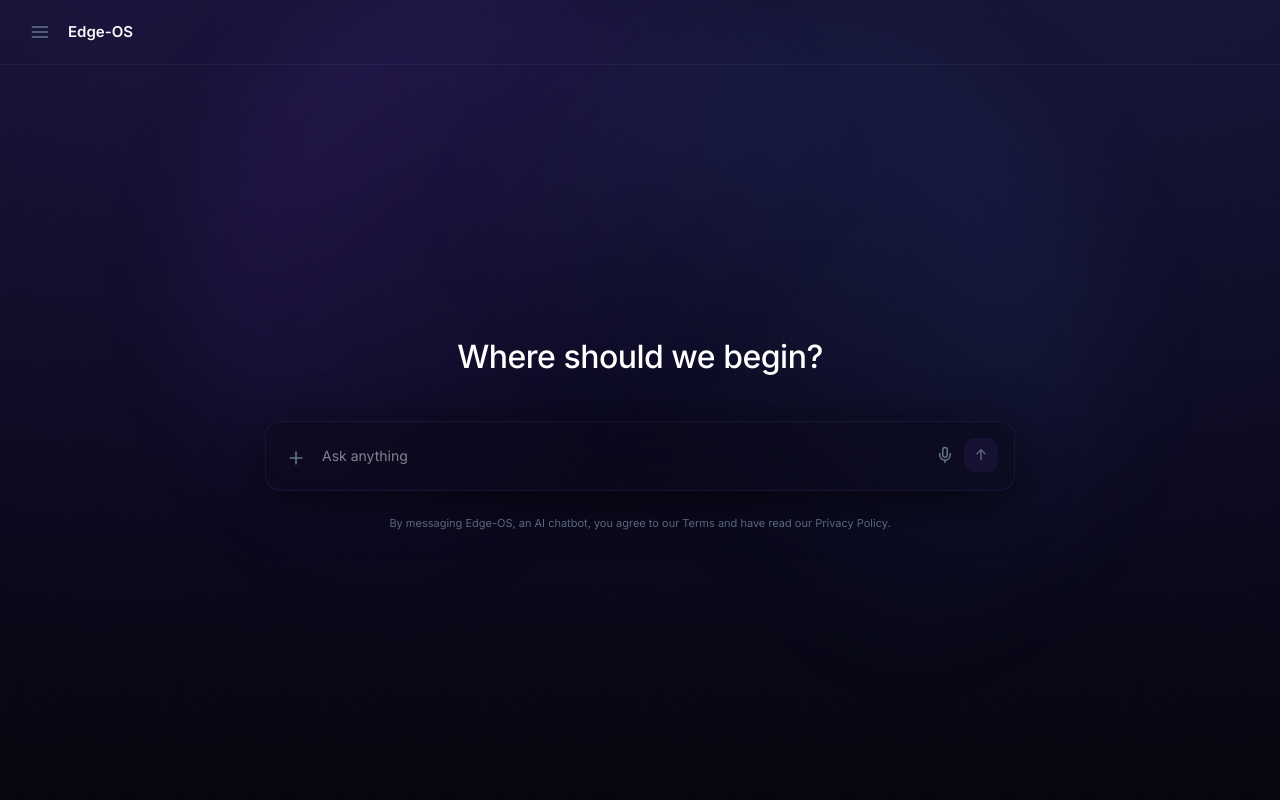
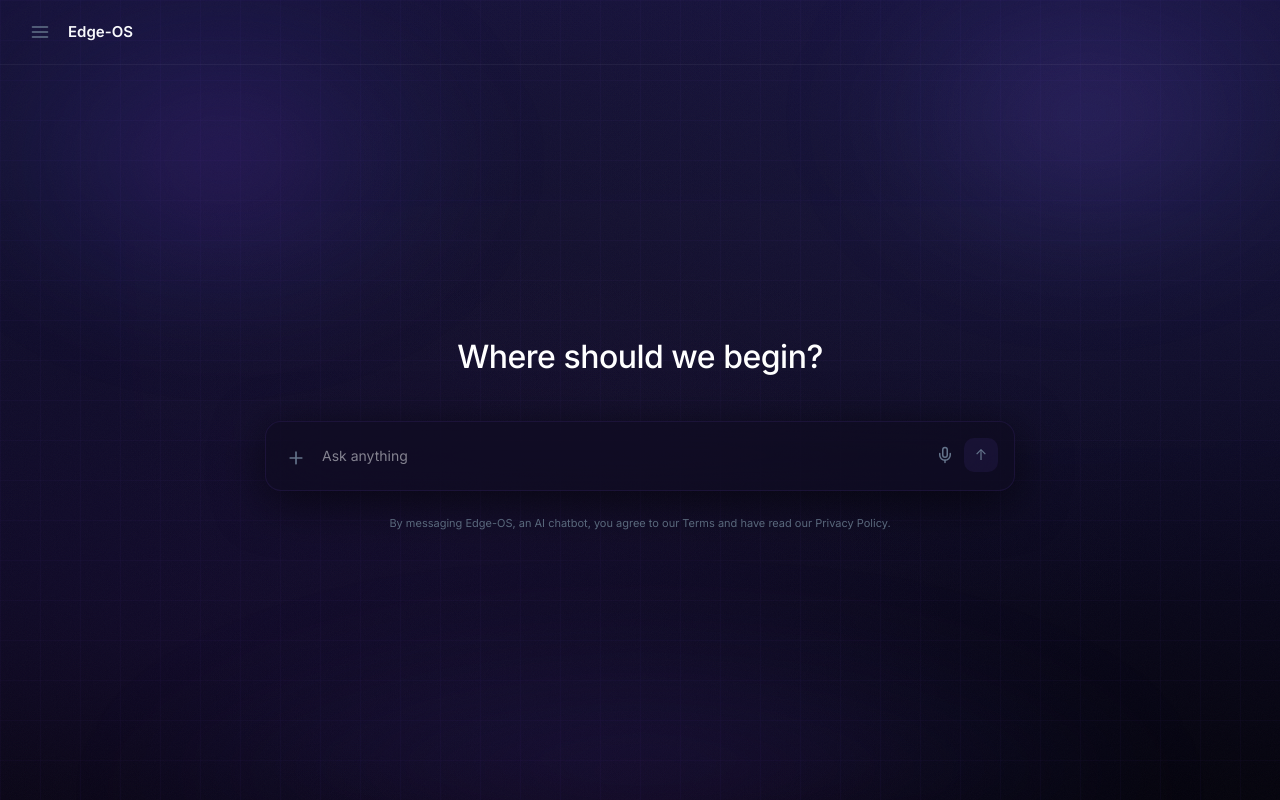
Before and after one commit to Ritesh10356/edge_os, a Next.js app: page / in a window 1280 px wide. Built offline with nearby package versions, Linux system fonts and the light colour scheme.

Commit message:
chore: updated theme to cosmic nebula with grid background and glow patches

```diff
--- a/src/app/components/ChatPanel.tsx
+++ b/src/app/components/ChatPanel.tsx
@@ -439,9 +439,61 @@ This configuration initializes the intelligent inference pipeline utilizing the
         position: 'relative',
       }}
     >
-      {/* Background Glowing Orbs */}
-      <div style={{ position: 'absolute', top: '5%', left: '15%', width: '45vw', height: '45vw', background: 'linear-gradient(135deg, rgba(124,58,237,0.15) 0%, rgba(0,0,0,0) 70%)', filter: 'blur(40px)', animation: 'orbFloat 20s infinite alternate ease-in-out', zIndex: 0, pointerEvents: 'none', borderRadius: '50%' }} />
-      <div style={{ position: 'absolute', bottom: '15%', right: '10%', width: '55vw', height: '55vw', background: 'linear-gradient(225deg, rgba(59,130,246,0.12) 0%, rgba(0,0,0,0) 70%)', filter: 'blur(60px)', animation: 'orbFloat 25s infinite alternate-reverse ease-in-out', zIndex: 0, pointerEvents: 'none', borderRadius: '50%' }} />
+      {/* Line Grid Texture — chat area only */}
+      <div style={{
+        position: 'absolute',
+        inset: 0,
+        zIndex: 0,
+        pointerEvents: 'none',
+        opacity: 0.12,
+        backgroundImage: `
+          linear-gradient(rgba(139, 92, 246, 0.3) 1px, transparent 1px),
+          linear-gradient(90deg, rgba(139, 92, 246, 0.3) 1px, transparent 1px)
+        `,
+        backgroundSize: '40px 40px',
+      }} />
+
+      {/* Gradient Glow Patches — matching reference layout */}
+      {/* Top-left glow */}
+      <div style={{
+        position: 'absolute',
+        top: '-5%',
+        left: '-5%',
+        width: '45%',
+        height: '50%',
+        background: 'radial-gradient(ellipse at center, rgba(124, 58, 237, 0.20) 0%, rgba(79, 70, 229, 0.08) 40%, transparent 70%)',
+        filter: 'blur(40px)',
+        zIndex: 0,
+        pointerEvents: 'none',
+        borderRadius: '50%',
+      }} />
+      {/* Top-right glow */}
+      <div style={{
+        position: 'absolute',
+        top: '-8%',
+        right: '-5%',
+        width: '40%',
+        height: '45%',
+        background: 'radial-gradient(ellipse at center, rgba(139, 92, 246, 0.18) 0%, rgba(99, 102, 241, 0.06) 45%, transparent 70%)',
+        filter: 'blur(50px)',
+        zIndex: 0,
+        pointerEvents: 'none',
+        borderRadius: '50%',
+      }} />
+      {/* Bottom horizontal glow bar */}
+      <div style={{
+        position: 'absolute',
+        bottom: '-3%',
+        left: '10%',
+        width: '80%',
+        height: '25%',
+        background: 'radial-gradient(ellipse at center bottom, rgba(124, 58, 237, 0.15) 0%, rgba(79, 70, 229, 0.06) 50%, transparent 80%)',
+        filter: 'blur(45px)',
+        zIndex: 0,
+        pointerEvents: 'none',
+      }} />
+      {/* Subtle aurora sweep */}
+      <div style={{ position: 'absolute', top: '30%', left: '-10%', width: '120%', height: '180px', background: 'linear-gradient(90deg, transparent, rgba(167,139,250,0.04), rgba(99,102,241,0.03), transparent)', filter: 'blur(30px)', animation: 'auroraSweep 15s infinite ease-in-out', zIndex: 0, pointerEvents: 'none' }} />
 
       {/* Chat Header */}
       <div
@@ -553,7 +605,7 @@ This configuration initializes the intelligent inference pipeline utilizing the
                           fontWeight: 500,
                           color: 'var(--accent-light)',
                           background: 'rgba(124, 58, 237, 0.15)',
-                          border: '1px solid rgba(139, 92, 246, 0.3)',
+                          border: '1px solid rgba(139, 92, 246, 0.30)',
                           borderRadius: '20px',
                           padding: '2px 8px',
                         }}
@@ -570,7 +622,7 @@ This configuration initializes the intelligent inference pipeline utilizing the
                     padding: '12px 15px',
                     borderRadius: msg.role === 'user' ? '14px 14px 4px 14px' : '4px 14px 14px 14px',
                     background: msg.role === 'user'
-                      ? 'rgba(139, 92, 246, 0.15)'
+                      ? 'rgba(139, 92, 246, 0.12)'
                       : 'rgba(255, 255, 255, 0.03)',
                     border: '1px solid',
                     borderColor: msg.role === 'user'
@@ -592,7 +644,7 @@ This configuration initializes the intelligent inference pipeline utilizing the
                       style={{
                         marginTop: '16px',
                         background: '#0d0e15',
-                        border: '1px solid rgba(139, 92, 246, 0.25)',
+                        border: '1px solid rgba(139, 92, 246, 0.20)',
                         borderRadius: '10px',
                         overflow: 'hidden',
                         boxShadow: '0 8px 30px rgba(0, 0, 0, 0.4), inset 0 1px 0 rgba(255,255,255,0.05)',
@@ -601,13 +653,13 @@ This configuration initializes the intelligent inference pipeline utilizing the
                       <div style={{
                         padding: '8px 14px',
                         background: 'rgba(124, 58, 237, 0.08)',
-                        borderBottom: '1px solid rgba(139, 92, 246, 0.2)',
+                        borderBottom: '1px solid rgba(139, 92, 246, 0.15)',
                         display: 'flex',
                         alignItems: 'center',
                         justifyContent: 'space-between',
                       }}>
                         <div style={{ display: 'flex', alignItems: 'center', gap: '8px' }}>
-                          <svg width="14" height="14" viewBox="0 0 24 24" fill="none" stroke="#9b6bfb" strokeWidth="2" strokeLinecap="round" strokeLinejoin="round">
+                          <svg width="14" height="14" viewBox="0 0 24 24" fill="none" stroke="#a78bfa" strokeWidth="2" strokeLinecap="round" strokeLinejoin="round">
                             <path d="M14 2H6a2 2 0 0 0-2 2v16a2 2 0 0 0 2 2h12a2 2 0 0 0 2-2V8z"></path>
                             <polyline points="14 2 14 8 20 8"></polyline>
                             <line x1="16" y1="13" x2="8" y2="13"></line>
@@ -622,8 +674,8 @@ This configuration initializes the intelligent inference pipeline utilizing the
                               <button
                                 onClick={() => setMarkdownMode(prev => ({ ...prev, [msg.id]: 'code' }))}
                                 style={{
-                                  background: markdownMode[msg.id] === 'code' ? 'rgba(139, 92, 246, 0.2)' : 'transparent',
-                                  border: markdownMode[msg.id] === 'code' ? '1px solid rgba(139,92,246,0.3)' : '1px solid transparent',
+                                  background: markdownMode[msg.id] === 'code' ? 'rgba(139, 92, 246, 0.18)' : 'transparent',
+                                  border: markdownMode[msg.id] === 'code' ? '1px solid rgba(139,92,246,0.30)' : '1px solid transparent',
                                   color: markdownMode[msg.id] === 'code' ? '#fff' : 'var(--text-muted)',
                                   fontSize: '11px', padding: '3px 10px', borderRadius: '4px', cursor: 'pointer', transition: 'all 0.2s', fontWeight: 600
                                 }}
@@ -631,8 +683,8 @@ This configuration initializes the intelligent inference pipeline utilizing the
                               <button
                                 onClick={() => setMarkdownMode(prev => ({ ...prev, [msg.id]: 'preview' }))}
                                 style={{
-                                  background: markdownMode[msg.id] !== 'code' ? 'rgba(139, 92, 246, 0.2)' : 'transparent',
-                                  border: markdownMode[msg.id] !== 'code' ? '1px solid rgba(139,92,246,0.3)' : '1px solid transparent',
+                                  background: markdownMode[msg.id] !== 'code' ? 'rgba(139, 92, 246, 0.18)' : 'transparent',
+                                  border: markdownMode[msg.id] !== 'code' ? '1px solid rgba(139,92,246,0.30)' : '1px solid transparent',
                                   color: markdownMode[msg.id] !== 'code' ? '#fff' : 'var(--text-muted)',
                                   fontSize: '11px', padding: '3px 10px', borderRadius: '4px', cursor: 'pointer', transition: 'all 0.2s', fontWeight: 600
                                 }}
@@ -644,8 +696,8 @@ This configuration initializes the intelligent inference pipeline utilizing the
                           <button
                             style={{
                               background: 'transparent',
-                              border: '1px solid rgba(139, 92, 246, 0.3)',
-                              color: '#9b6bfb',
+                              border: '1px solid rgba(139, 92, 246, 0.30)',
+                              color: '#a78bfa',
                               fontSize: '11px',
                               display: 'flex',
                               alignItems: 'center',
@@ -658,11 +710,11 @@ This configuration initializes the intelligent inference pipeline utilizing the
                             }}
                             onMouseEnter={e => {
                               (e.currentTarget as HTMLButtonElement).style.background = 'rgba(124, 58, 237, 0.15)';
-                              (e.currentTarget as HTMLButtonElement).style.color = '#b18dfc';
+                              (e.currentTarget as HTMLButtonElement).style.color = '#c4b5fd';
                             }}
                             onMouseLeave={e => {
                               (e.currentTarget as HTMLButtonElement).style.background = 'transparent';
-                              (e.currentTarget as HTMLButtonElement).style.color = '#9b6bfb';
+                              (e.currentTarget as HTMLButtonElement).style.color = '#a78bfa';
                             }}
                             onClick={() => navigator.clipboard.writeText(msg.file!.content)}
                           >
@@ -674,15 +726,15 @@ This configuration initializes the intelligent inference pipeline utilizing the
                           </button>
                         )}
                       </div>
-                      <div style={{ padding: msg.file.language === 'pipeline' ? '24px' : '16px', overflowX: 'auto', background: '#0a0b10' }}>
+                      <div style={{ padding: msg.file.language === 'pipeline' ? '24px' : '16px', overflowX: 'auto', background: '#0a0b12' }}>
                         {msg.file.language === 'image' ? (
                           <div style={{ display: 'flex', justifyContent: 'center' }}>
-                            <img src={msg.file.content} alt={msg.file.name} style={{ maxWidth: '100%', maxHeight: '400px', objectFit: 'contain', borderRadius: '6px', border: '1px solid rgba(139, 92, 246, 0.2)' }} />
+                            <img src={msg.file.content} alt={msg.file.name} style={{ maxWidth: '100%', maxHeight: '400px', objectFit: 'contain', borderRadius: '6px', border: '1px solid rgba(139, 92, 246, 0.15)' }} />
                           </div>
                         ) : msg.file.language === 'pipeline' ? (
                           <div style={{ fontFamily: 'Inter, sans-serif' }}>
                             <div style={{ display: 'flex', flexWrap: 'wrap', gap: '16px', marginBottom: '28px' }}>
-                              <div style={{ padding: '8px 14px', border: '1px solid rgba(139, 92, 246, 0.3)', borderRadius: '6px' }}>
+                              <div style={{ padding: '8px 14px', border: '1px solid rgba(139, 92, 246, 0.25)', borderRadius: '6px' }}>
                                 <div style={{ fontSize: '9px', color: '#6b7280', fontWeight: 700, letterSpacing: '1px', marginBottom: '4px' }}>PIPELINE</div>
                                 <div style={{ fontSize: '13px', color: '#e1e1e9', fontWeight: 600 }}>retail-footfall-tracking</div>
                               </div>
@@ -759,7 +811,7 @@ This configuration initializes the intelligent inference pipeline utilizing the
                                 // Preview mode
                                 msg.file.content.split('\n').map((line, i) => {
                                   const tLine = line.trim();
-                                  if (tLine.startsWith('# ')) return <div key={i} style={{ color: '#9b6bfb', fontSize: '1.4em', fontWeight: 'bold', marginTop: '14px', marginBottom: '8px' }}>{tLine.substring(2)}</div>;
+                                  if (tLine.startsWith('# ')) return <div key={i} style={{ color: '#a78bfa', fontSize: '1.4em', fontWeight: 'bold', marginTop: '14px', marginBottom: '8px' }}>{tLine.substring(2)}</div>;
                                   if (tLine.startsWith('## ')) return <div key={i} style={{ color: '#a5d6ff', fontSize: '1.15em', fontWeight: 'bold', marginTop: '12px', marginBottom: '6px' }}>{tLine.substring(3)}</div>;
                                   if (tLine.startsWith('- ')) return <div key={i} style={{ color: '#e1e1e9', marginLeft: '14px', marginBottom: '4px' }}><span style={{ color: '#e3b341', marginRight: '6px' }}>•</span>{tLine.substring(2)}</div>;
                                   if (tLine.startsWith('1.') || tLine.startsWith('2.') || tLine.startsWith('3.')) return <div key={i} style={{ color: '#e1e1e9', marginLeft: '14px', marginBottom: '4px' }}><span style={{ color: '#fca5a5', marginRight: '6px', fontWeight: 'bold' }}>{tLine.substring(0, 2)}</span>{tLine.substring(2)}</div>;
@@ -839,7 +891,7 @@ This configuration initializes the intelligent inference pipeline utilizing the
 
                                   return (
                                     <div key={i}>
-                                      <span style={{ color: '#9b6bfb', fontWeight: 500 }}>{keyPart}</span>
+                                      <span style={{ color: '#a78bfa', fontWeight: 500 }}>{keyPart}</span>
                                       <span style={{ color: '#6b7280' }}>{colonPart}</span>
                                       <span style={{ whiteSpace: 'pre' }}>{valIndent}</span>
                                       {valElement}
@@ -865,23 +917,23 @@ This configuration initializes the intelligent inference pipeline utilizing the
                         onClick={() => handleSend(option)}
                         style={{
                           padding: '8px 16px',
-                          background: 'rgba(124, 58, 237, 0.1)',
-                          border: '1px solid rgba(139, 92, 246, 0.4)',
+                          background: 'rgba(124, 58, 237, 0.10)',
+                          border: '1px solid rgba(139, 92, 246, 0.35)',
                           borderRadius: '8px',
-                          color: '#b18dfc',
+                          color: '#c4b5fd',
                           fontSize: '13px',
                           fontWeight: 500,
                           cursor: 'pointer',
                           transition: 'all 0.2s',
                         }}
                         onMouseEnter={e => {
-                          (e.currentTarget as HTMLButtonElement).style.background = 'rgba(124, 58, 237, 0.25)';
-                          (e.currentTarget as HTMLButtonElement).style.borderColor = 'rgba(139, 92, 246, 0.6)';
+                          (e.currentTarget as HTMLButtonElement).style.background = 'rgba(124, 58, 237, 0.22)';
+                          (e.currentTarget as HTMLButtonElement).style.borderColor = 'rgba(139, 92, 246, 0.55)';
                           (e.currentTarget as HTMLButtonElement).style.transform = 'translateY(-1px)';
                         }}
                         onMouseLeave={e => {
-                          (e.currentTarget as HTMLButtonElement).style.background = 'rgba(124, 58, 237, 0.1)';
-                          (e.currentTarget as HTMLButtonElement).style.borderColor = 'rgba(139, 92, 246, 0.4)';
+                          (e.currentTarget as HTMLButtonElement).style.background = 'rgba(124, 58, 237, 0.10)';
+                          (e.currentTarget as HTMLButtonElement).style.borderColor = 'rgba(139, 92, 246, 0.35)';
                           (e.currentTarget as HTMLButtonElement).style.transform = 'translateY(0)';
                         }}
                       >
@@ -904,7 +956,7 @@ This configuration initializes the intelligent inference pipeline utilizing the
                   style={{
                     padding: '12px 16px',
                     borderRadius: '4px 14px 14px 14px',
-                    background: 'rgba(26, 24, 48, 0.8)',
+                    background: 'rgba(14, 12, 38, 0.85)',
                     border: '1px solid var(--border-subtle)',
                     display: 'flex',
                     gap: '5px',
--- a/src/app/components/Sidebar.tsx
+++ b/src/app/components/Sidebar.tsx
@@ -59,7 +59,7 @@ export default function Sidebar({ activeAgentId, onSelectAgent }: SidebarProps)
             alignItems: 'center',
             justifyContent: 'center',
             fontSize: '18px',
-            boxShadow: '0 0 20px rgba(139, 92, 246, 0.4)',
+            boxShadow: '0 0 20px rgba(139, 92, 246, 0.35)',
             flexShrink: 0,
             color: '#fff',
           }}
@@ -182,7 +182,7 @@ export default function Sidebar({ activeAgentId, onSelectAgent }: SidebarProps)
           <p style={{ fontSize: '12px', color: 'var(--text-muted)', lineHeight: 1.5, marginBottom: '16px' }}>
             Log in to enable personal context, image generation, and file uploads.
           </p>
-          <button style={{ width: '100%', padding: '10px', background: 'var(--accent-gradient)', border: 'none', borderRadius: '10px', color: '#fff', fontSize: '13px', fontWeight: 600, cursor: 'pointer', transition: 'var(--transition-smooth)', boxShadow: '0 4px 15px rgba(124, 58, 237, 0.3)' }} onMouseEnter={e => { (e.currentTarget as HTMLButtonElement).style.transform = 'translateY(-1px)'; (e.currentTarget as HTMLButtonElement).style.boxShadow = '0 6px 20px rgba(124, 58, 237, 0.4)'; }} onMouseLeave={e => { (e.currentTarget as HTMLButtonElement).style.transform = 'translateY(0)'; (e.currentTarget as HTMLButtonElement).style.boxShadow = '0 4px 15px rgba(124, 58, 237, 0.3)'; }}>
+          <button style={{ width: '100%', padding: '10px', background: 'var(--accent-gradient)', border: 'none', borderRadius: '10px', color: '#fff', fontSize: '13px', fontWeight: 600, cursor: 'pointer', transition: 'var(--transition-smooth)', boxShadow: '0 4px 15px rgba(124, 58, 237, 0.25)' }} onMouseEnter={e => { (e.currentTarget as HTMLButtonElement).style.transform = 'translateY(-1px)'; (e.currentTarget as HTMLButtonElement).style.boxShadow = '0 6px 20px rgba(124, 58, 237, 0.35)'; }} onMouseLeave={e => { (e.currentTarget as HTMLButtonElement).style.transform = 'translateY(0)'; (e.currentTarget as HTMLButtonElement).style.boxShadow = '0 4px 15px rgba(124, 58, 237, 0.25)'; }}>
             Log in
           </button>
         </div>
--- a/src/app/globals.css
+++ b/src/app/globals.css
@@ -2,32 +2,32 @@
 @import "tailwindcss";
 
 :root {
-  /* ── Deep Obsidian Purple Palette (Hunt AI Match) ── */
+  /* ── Cosmic Nebula Palette (Enhanced) ── */
   --bg-sidebar: transparent;
-  --bg-chat: rgba(11, 8, 28, 0.35);
+  --bg-chat: rgba(11, 8, 28, 0.30);
   --bg-config: rgba(13, 11, 32, 0.45);
-  --bg-card: rgba(25, 20, 50, 0.35);
-  --bg-card-hover: rgba(35, 30, 70, 0.50);
-  --bg-input: rgba(11, 8, 25, 0.50);
+  --bg-card: rgba(25, 20, 50, 0.40);
+  --bg-card-hover: rgba(35, 30, 70, 0.55);
+  --bg-input: rgba(14, 10, 30, 0.60);
   --bg-header: transparent;
 
-  /* ... Precision Glass ... */
-  --border-subtle: rgba(139, 92, 246, 0.12);
-  --border-mid: rgba(139, 92, 246, 0.28);
+  /* ── Nebula Glass & Borders ── */
+  --border-subtle: rgba(139, 92, 246, 0.10);
+  --border-mid: rgba(139, 92, 246, 0.22);
   --border-glow: rgba(139, 92, 246, 0.45);
 
-  /* ... Vibrant Lavender ... */
+  /* ── Vibrant Violet Accents ── */
   --accent-primary: #8b5cf6;
   --accent-light: #a78bfa;
-  --accent-glow: rgba(139, 92, 246, 0.40);
+  --accent-glow: rgba(139, 92, 246, 0.35);
   --accent-gradient: linear-gradient(135deg, #7c3aed, #4f46e5);
 
-  /* ... Pure Typography ... */
+  /* ── Crisp Nebula Typography ── */
   --text-primary: #f8fafc;
   --text-secondary: #94a3b8;
   --text-muted: #64748b;
 
-  /* ... Effects ... */
+  /* ── Effects ── */
   --shadow-premium: 0 10px 50px rgba(0, 0, 0, 0.6);
   --glass-blur: blur(32px);
   --transition-smooth: all 0.3s cubic-bezier(0.16, 1, 0.3, 1);
@@ -44,21 +44,21 @@
 }
 
 /* ============================================================
-   HTML — THE GRADIENT LIVES HERE
+   HTML — COSMIC NEBULA GRADIENT
  ============================================================ */
 html {
   height: 100%;
   background-color: #05040d;
   background-image:
-    radial-gradient(circle at 10% 10%, rgba(124, 58, 237, 0.05) 0%, transparent 40%),
-    radial-gradient(circle at 90% 10%, rgba(99, 102, 241, 0.04) 0%, transparent 40%),
+    radial-gradient(ellipse at 15% 80%, rgba(124, 58, 237, 0.08) 0%, transparent 50%),
+    radial-gradient(ellipse at 85% 20%, rgba(79, 70, 229, 0.06) 0%, transparent 50%),
+    radial-gradient(circle at 50% 50%, rgba(20, 15, 40, 0.5) 0%, transparent 70%),
     linear-gradient(to top,
       #05040d 0%,
-      /* Dark bottom */
-      #0a081d 40%,
-      #0e0c26 70%,
-      #131131 100%
-      /* Lighter top */
+      #0a081d 30%,
+      #0e0c26 55%,
+      #131131 80%,
+      #16123a 100%
     );
   background-attachment: fixed;
 }
@@ -66,7 +66,6 @@ html {
 body {
   height: 100%;
   background: transparent;
-  /* Premium System Font Stack + Inter */
   font-family: 'Inter', -apple-system, BlinkMacSystemFont, 'Segoe UI', Roboto, Oxygen, Ubuntu, Cantarell, 'Open Sans', 'Helvetica Neue', sans-serif;
   color: var(--text-primary);
   -webkit-font-smoothing: antialiased;
@@ -95,8 +94,7 @@ body {
     z-index: 50;
     width: 85vw !important;
     max-width: 320px;
-    background: #0f0d2b !important;
-    /* solid background for mobile drawer to hide chat behind */
+    background: #0c0a22 !important;
     box-shadow: 10px 0 50px rgba(0, 0, 0, 0.7);
   }
 
@@ -131,12 +129,12 @@ body::before {
 }
 
 ::-webkit-scrollbar-thumb {
-  background: rgba(124, 58, 237, 0.35);
+  background: rgba(139, 92, 246, 0.30);
   border-radius: 10px;
 }
 
 ::-webkit-scrollbar-thumb:hover {
-  background: rgba(124, 58, 237, 0.6);
+  background: rgba(139, 92, 246, 0.55);
 }
 
 /* ============================================================
@@ -173,11 +171,11 @@ body::before {
 
   0%,
   100% {
-    box-shadow: 0 0 10px rgba(124, 58, 237, 0.3);
+    box-shadow: 0 0 10px rgba(124, 58, 237, 0.25);
   }
 
   50% {
-    box-shadow: 0 0 25px rgba(124, 58, 237, 0.6), 0 0 50px rgba(124, 58, 237, 0.2);
+    box-shadow: 0 0 25px rgba(139, 92, 246, 0.50), 0 0 50px rgba(124, 58, 237, 0.15);
   }
 }
 
@@ -207,6 +205,22 @@ body::before {
   }
 }
 
+/* Aurora sweep animation */
+@keyframes auroraSweep {
+  0% {
+    opacity: 0.03;
+    transform: translateX(-20%) skewX(-5deg);
+  }
+  50% {
+    opacity: 0.07;
+    transform: translateX(20%) skewX(5deg);
+  }
+  100% {
+    opacity: 0.03;
+    transform: translateX(-20%) skewX(-5deg);
+  }
+}
+
 .animate-fade-in-up {
   animation: fadeInUp 0.5s cubic-bezier(0.16, 1, 0.3, 1) forwards;
 }
```
Also changed, not shown: public/orb.png (added).
